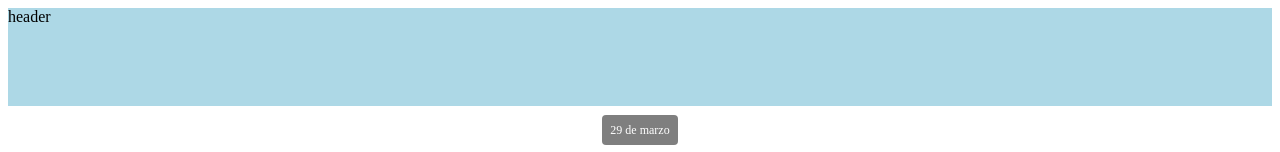
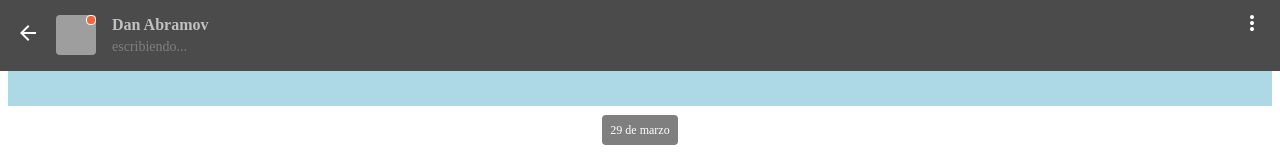
Before and after one commit to No-Country/S7-20-T-NODEREACT, a React (Vite) app in the folder frontend/: page /chat in a window 1280 px wide. Shown: the top 152 px of the page. Built offline with nearby package versions, Linux system fonts and the light colour scheme; grey boxes are pictures that could not be loaded.

Commit message:
feat(web): add interface of the chat page header

```diff
--- a/frontend/src/pages/chat/ChatPage.tsx
+++ b/frontend/src/pages/chat/ChatPage.tsx
@@ -1,5 +1,6 @@
 import styled from 'styled-components'
 import { ChatsContainer } from './components/ChatsContainer/ChatsContainer'
+import { Header } from './components/Header/Header'
 
 const Container = styled.main`
   height: 100dvh;
@@ -9,6 +10,7 @@ const Container = styled.main`
 const ChatPage = (): JSX.Element => {
   return (
     <Container>
+      <Header />
       <ChatsContainer />
     </Container>
   )
--- /dev/null
+++ b/frontend/src/pages/chat/components/Header/Header.tsx
@@ -0,0 +1,105 @@
+import { IconArrowBack } from '@/components/icons/IconArrowBack'
+import { IconMoreVert } from '@/components/icons/IconMoreVert'
+import styled from 'styled-components'
+
+const StyledHeader = styled.header`
+  display: flex;
+  justify-content: space-between;
+  align-items: center;
+  position: fixed;
+  width: 100%;
+  height: 70.5px;
+  left: 0px;
+  top: 0px;
+  background: #4B4B4B;
+  color: #C1C1C1;
+  z-index:1;
+`
+
+const WrapperLeftItems = styled.div`
+  display: flex;
+`
+
+const WrapperUserInfo = styled.div`
+  display: flex;
+  flex-direction: column;
+  padding-left: 16px;
+  height: 40px;
+  justify-content: space-between;
+`
+
+const UserName = styled.p`
+  margin:0;
+  font-weight: 700;
+  font-size: 16px;
+  line-height: 19px;
+  color: #C1C1C1;
+`
+
+const UserStatus = styled.p`
+  margin:0;
+  font-weight: 500;
+  font-size: 14px;
+  line-height: 16px;
+  color: #7F7F7F;
+`
+
+const WrapperUserData = styled.div`
+  display: flex;
+  align-items: center;
+`
+
+const UserAvatarPlaceholder = styled.div<{ userAvatar: string }>`
+  width: 40px;
+  height: 40px;
+  background-color: #7F7F7F;
+  border-radius: 4px;
+  background-image: ${props => props.userAvatar.length >= 1 ? `url(${props.userAvatar})` : ''};
+  background-size: contain;
+`
+
+const UserStatusInAvatar = styled.div`
+  width: 8px;
+  height: 8px;
+  background: #F0673C;
+  margin-left: auto;
+  border: 1px solid #FFFFFF;
+  border-radius: 4px;
+`
+
+const WrapperIconArrowBack = styled.div`
+  padding: 23px 16px;
+`
+
+const WrapperIconMoreVert = styled.div`
+  padding: 13px 16px 33px;
+`
+
+const Header = (): JSX.Element => {
+  const senderData = { userName: 'Dan Abramov', userAvatar: 'https://bit.ly/dan-abramov', userIsWritting: true, userIsOnline: true }
+
+  const { userName, userAvatar, userIsWritting, userIsOnline } = senderData
+
+  return (
+    <StyledHeader>
+      <WrapperLeftItems>
+        <WrapperIconArrowBack>
+          <IconArrowBack />
+        </WrapperIconArrowBack>
+        <WrapperUserData>
+          <UserAvatarPlaceholder userAvatar={userAvatar}>
+            {userIsOnline && <UserStatusInAvatar />}
+          </UserAvatarPlaceholder>
+          <WrapperUserInfo>
+            <UserName>{userName}</UserName>
+            {userIsWritting && <UserStatus>escribiendo...</UserStatus>}
+          </WrapperUserInfo>
+        </WrapperUserData>
+      </WrapperLeftItems>
+      <WrapperIconMoreVert>
+        <IconMoreVert />
+      </WrapperIconMoreVert>
+    </StyledHeader>
+  )
+}
+export { Header }
```
